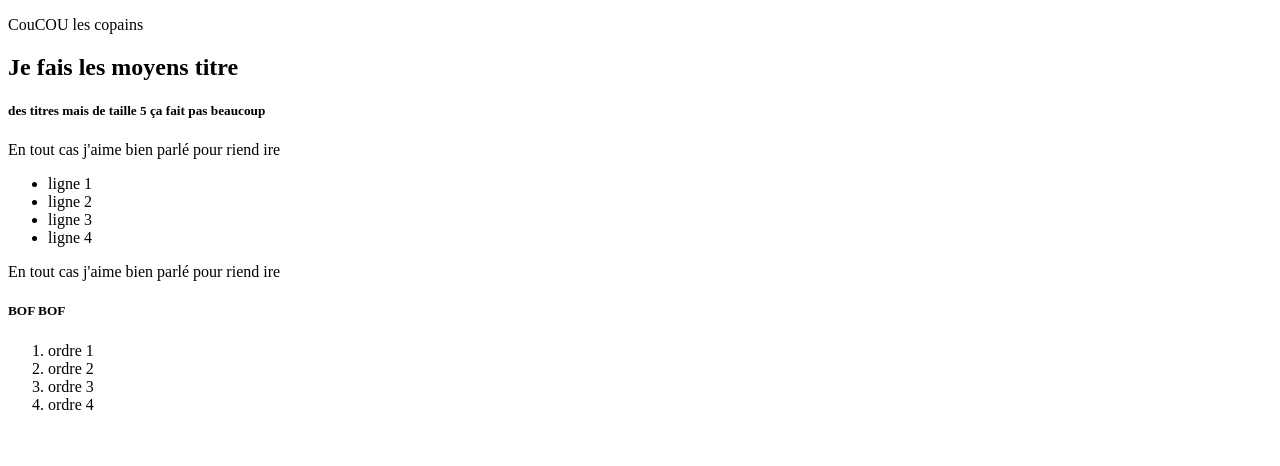
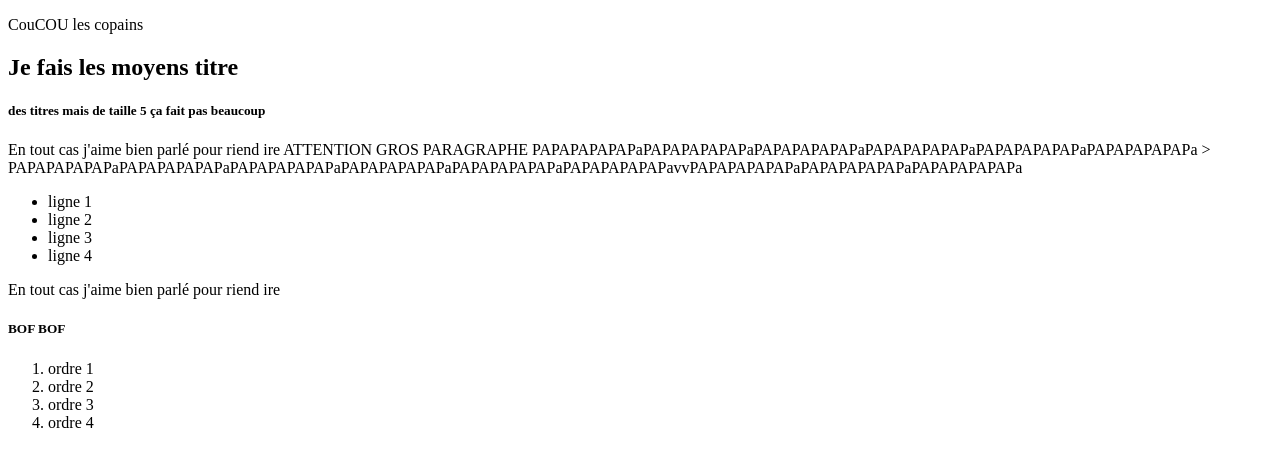
Before and after one commit to Leunam38/PortFolio, a plain HTML site: page index.html in a window 1280 px wide. Drawn offline with Linux system fonts and the light colour scheme.

Commit message:
Nouveau test pour les commits

```diff
--- a/index.html
+++ b/index.html
@@ -8,7 +8,7 @@
         <p> CouCOU les copains</p>
         <h2> Je fais les moyens titre</h2>
         <h5> des titres mais de taille 5 ça fait pas beaucoup</h5>
-        <p>En tout cas j'aime bien parlé pour riend ire</p>
+        <p>En tout cas j'aime bien parlé pour riend ire ATTENTION GROS PARAGRAPHE PAPAPAPAPAPaPAPAPAPAPAPaPAPAPAPAPAPaPAPAPAPAPAPaPAPAPAPAPAPaPAPAPAPAPAPa ><br> PAPAPAPAPAPaPAPAPAPAPAPaPAPAPAPAPAPaPAPAPAPAPAPaPAPAPAPAPAPaPAPAPAPAPAPavvPAPAPAPAPAPaPAPAPAPAPAPaPAPAPAPAPAPa </p>
 
         <ul>
             <li> ligne 1 </li>
```
